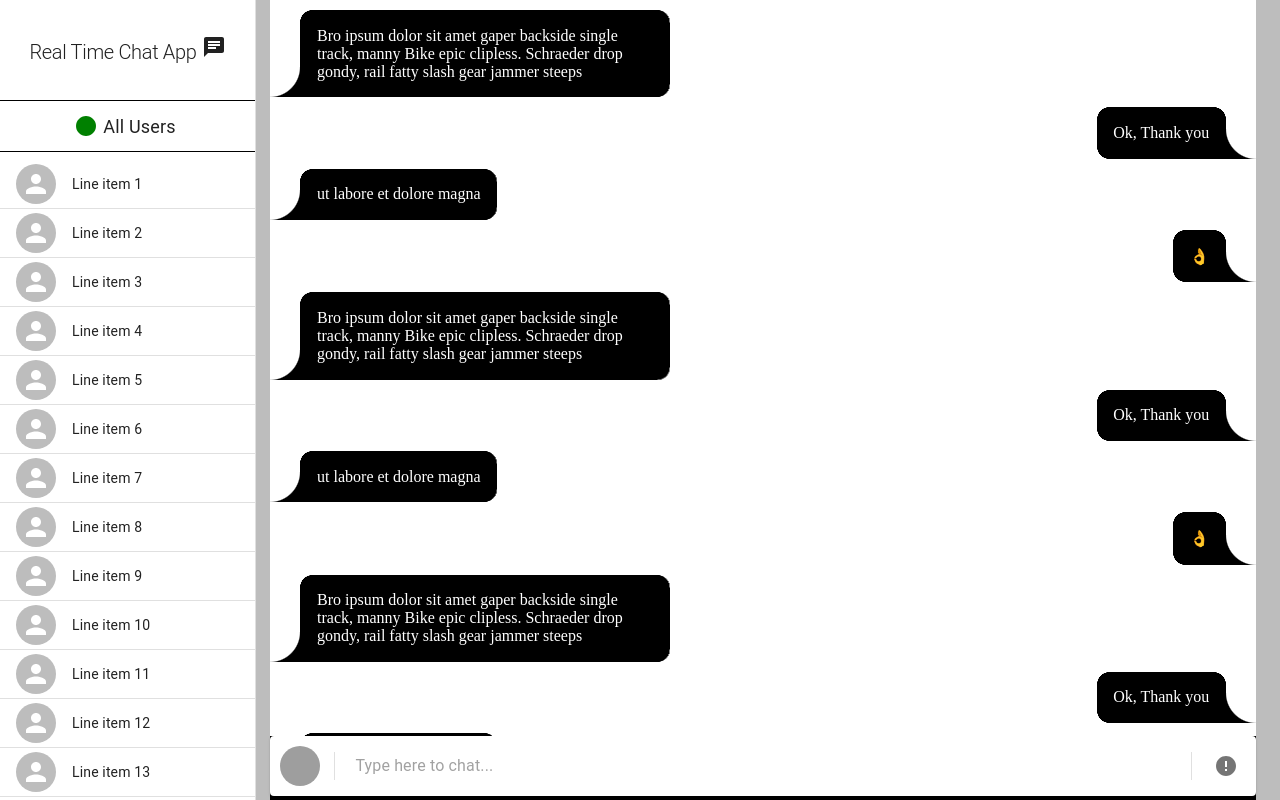
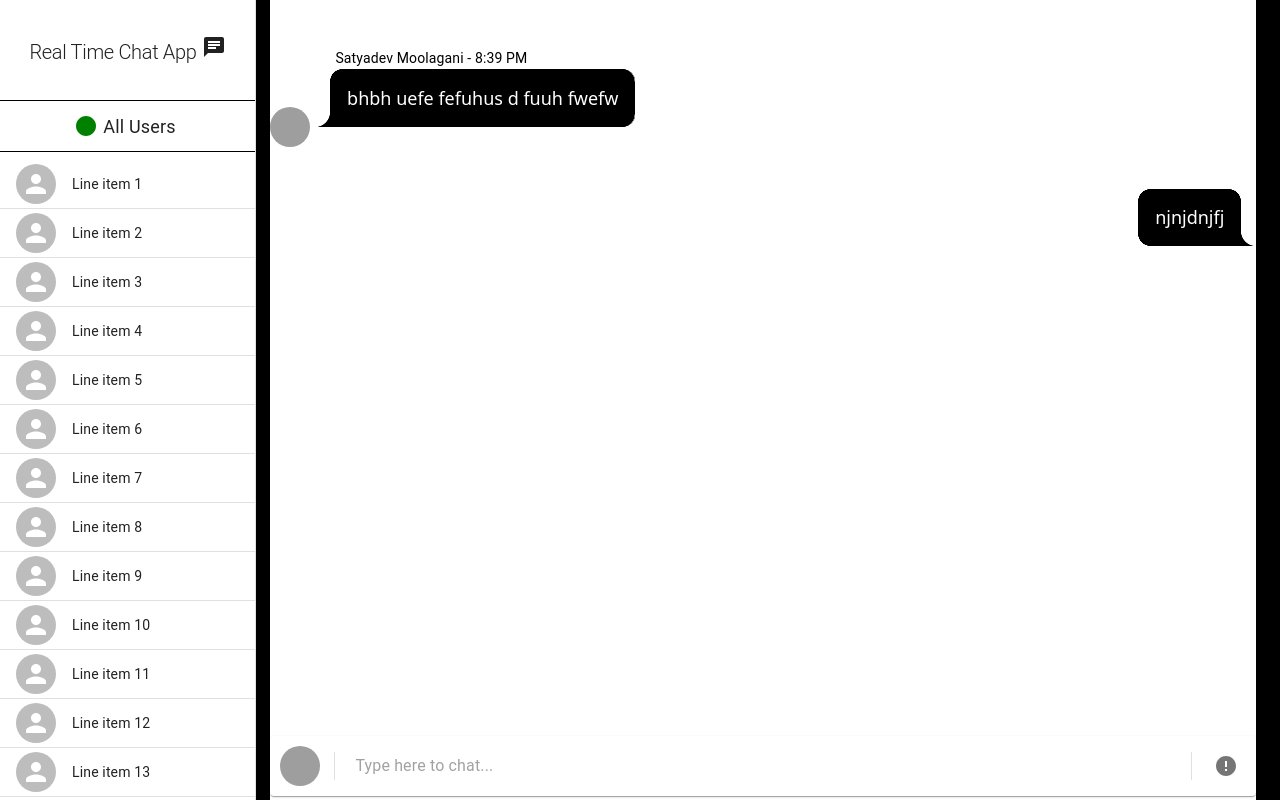
Before and after one commit to srmoola/Realtime-Chat-App, a React (Vite) app in the folder realtime-chat-app/: page / in a window 1280 px wide. Built offline with nearby package versions, Linux system fonts and the light colour scheme; grey boxes are pictures that could not be loaded.

Commit message:
Chat Bubbles Completion

```diff
--- a/realtime-chat-app/src/components/ChatScreen.tsx
+++ b/realtime-chat-app/src/components/ChatScreen.tsx
@@ -1,6 +1,29 @@
-import { Container, TextField } from "@mui/material";
+import { Avatar, Container, Typography } from "@mui/material";
 import Box from "@mui/material/Box";
 import TextInput from "./TextInput";
+import LeftBubble from "./LeftBubble";
+import RightBubble from "./RightBubble";
+
+function getTime() {
+  var now = new Date();
+  var hours = now.getHours();
+  var minutes: any = now.getMinutes();
+
+  // Convert hours to 12-hour format
+  var ampm = hours >= 12 ? "PM" : "AM";
+  hours = hours % 12;
+  hours = hours ? hours : 12; // Handle midnight (0 hours)
+
+  // Add leading zeros to minutes if necessary
+  if (minutes < 10) {
+    minutes = "0" + minutes;
+  }
+
+  // Format the time as X:YZ PM
+  var time = hours + ":" + minutes + " " + ampm;
+
+  return time;
+}
 
 const ChatScreen = () => {
   return (
@@ -11,7 +34,7 @@ const ChatScreen = () => {
       >
         <Box
           sx={{
-            backgroundColor: "#000",
+            backgroundColor: "#fff",
             height: "100vh",
             width: "80%",
             color: "white",
@@ -23,45 +46,36 @@ const ChatScreen = () => {
               position: "relative",
               bottom: "7.5%",
               backgroundColor: "#fff",
-              height: "92%",
+              height: "650px",
               width: "100%",
               color: "white",
+
+              overflowY: "scroll",
             }}
           >
             <Box
               sx={{
+                position: "relative",
+                bottom: "7.5%",
                 backgroundColor: "#fff",
-                height: "100%",
+                height: "fit-content",
                 width: "100%",
                 color: "white",
-                overflowY: "scroll",
+                display: "flex",
+                justifyContent: "center",
+                flexDirection: "column",
+                gap: "12px",
               }}
-              className="chatcontainer"
             >
-              <div className="bubble left">
-                Bro ipsum dolor sit amet gaper backside single track, manny Bike
-                epic clipless. Schraeder drop gondy, rail fatty slash gear
-                jammer steeps
-              </div>
-              <div className="bubble right">Ok, Thank you</div>
-              <div className="bubble left"> ut labore et dolore magna </div>
-              <div className="bubble right">👌</div>
-              <div className="bubble left">
-                Bro ipsum dolor sit amet gaper backside single track, manny Bike
-                epic clipless. Schraeder drop gondy, rail fatty slash gear
-                jammer steeps
-              </div>
-              <div className="bubble right">Ok, Thank you</div>
-              <div className="bubble left"> ut labore et dolore magna </div>
-              <div className="bubble right">👌</div>
-              <div className="bubble left">
-                Bro ipsum dolor sit amet gaper backside single track, manny Bike
-                epic clipless. Schraeder drop gondy, rail fatty slash gear
-                jammer steeps
-              </div>
-              <div className="bubble right">Ok, Thank you</div>
-              <div className="bubble left"> ut labore et dolore magna </div>
-              <div className="bubble right">👌</div>
+              <div className="spacing"></div>
+              <LeftBubble
+                text="bhbh uefe fefuhus d fuuh fwefw"
+                image="https://lh3.googleusercontent.com/ogw/AGvuzYa3BuTdCwQ6IjVmMj5pNNMNHRHzHzKATaBixmmzyQ=s32-c-mo"
+                name="Satyadev Moolagani"
+                time={getTime()}
+              />
+
+              <RightBubble text="njnjdnjfj" />
             </Box>
           </Box>
         </Box>
--- /dev/null
+++ b/realtime-chat-app/src/components/LeftBubble.tsx
@@ -0,0 +1,35 @@
+import { Avatar, Box, Typography } from "@mui/material";
+
+type Props = {
+  text: string;
+  name: string;
+  image: string;
+  time: string;
+};
+
+const textStyle = {
+  color: "black",
+  fontSize: "14px",
+  position: "relative",
+  top: "10px",
+  left: "65px",
+};
+
+const imageStyle = {
+  position: "relative",
+  bottom: "20px",
+};
+
+const LeftBubble = ({ text, name, image, time }: Props) => {
+  return (
+    <Box className="speechbubble">
+      <Typography sx={textStyle}>
+        {name} - {time}
+      </Typography>
+      <Box className="bubble left">{text}</Box>
+      <Avatar sx={imageStyle} src={image} />
+    </Box>
+  );
+};
+
+export default LeftBubble;
--- /dev/null
+++ b/realtime-chat-app/src/components/RightBubble.tsx
@@ -0,0 +1,11 @@
+import Box from "@mui/material/Box";
+
+type Props = {
+  text: string;
+};
+
+const RightBubble = ({ text }: Props) => {
+  return <Box className="bubble right">{text}</Box>;
+};
+
+export default RightBubble;
--- a/realtime-chat-app/src/index.css
+++ b/realtime-chat-app/src/index.css
@@ -1,9 +1,5 @@
-@tailwind base;
-@tailwind components;
-@tailwind utilities;
-
 :root {
-  background-color: #bdbdbd;
+  background-color: #000;
 }
 
 html {
@@ -18,8 +14,9 @@ html {
 
 .bubble {
   --r: 25px; /* the radius */
-  --t: 30px; /* the size of the tail */
-
+  --t: 15px; /* the size of the tail */
+  font-family: system-ui, sans-serif;
+  font-size: 18px;
   max-width: 400px;
   padding: calc(2 * var(--r) / 3);
   -webkit-mask: radial-gradient(var(--t) at var(--_d) 0, #0000 98%, #000 102%)
@@ -37,6 +34,9 @@ html {
   border-left: var(--t) solid #0000;
   margin-right: var(--t);
   place-self: start;
+
+  position: relative;
+  left: 45px;
 }
 .right {
   margin-top: 10px;
@@ -46,11 +46,12 @@ html {
   place-self: end;
 }
 
-/* .chatcontainer {
-  display: flex;
-  justify-content: space-around;
-  flex-direction: column;
+.spacing {
+  width: 100%;
+  height: 75px;
+}
 
-  font-family: system-ui, sans-serif;
-  font-size: 20px;
-} */
+.speechbubble {
+  height: fit-content;
+  width: fit-content;
+}
```
Also changed, not shown: 1 other file (tests, documents, lock files or other folders).
